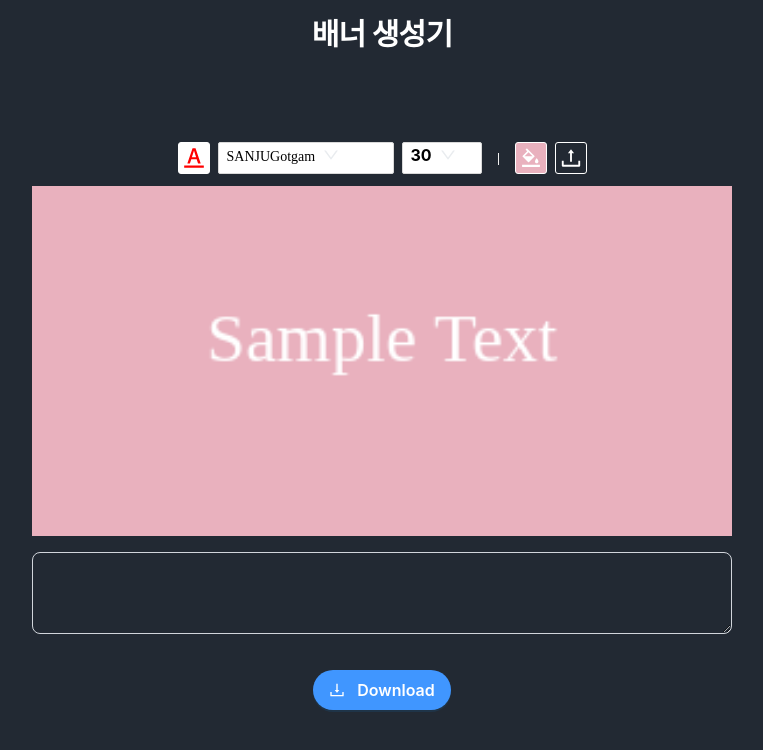
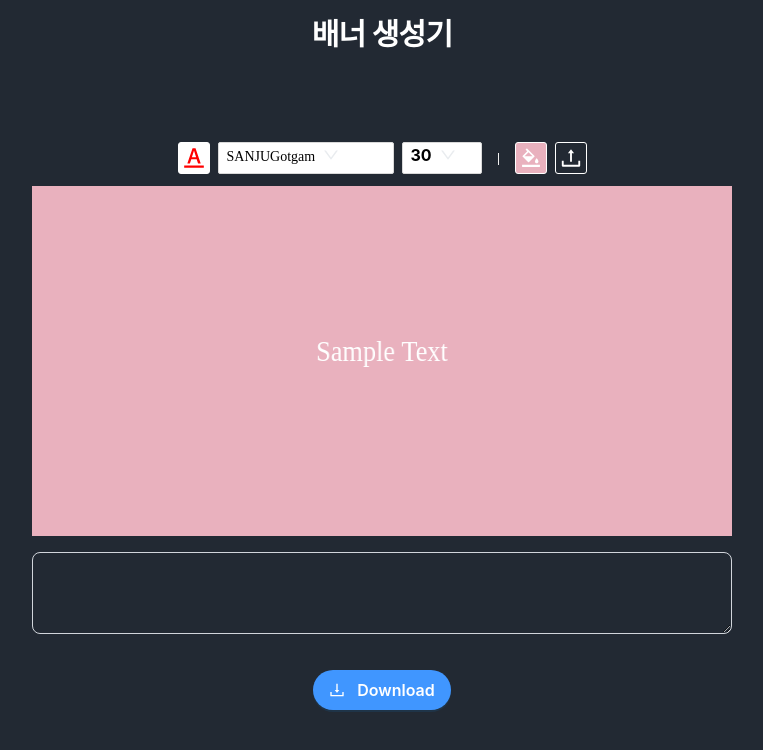
Before and after one commit to jaesin22/jjalmaker, a React (Create React App) app: page / in a window 1280 px wide. Shown: the top 750 px of the page, without its empty margins (258-1021 px from the left). Built offline with nearby package versions, Linux system fonts and the light colour scheme; a web font is replaced by a local one.

Commit message:
canvas 화질 개선

```diff
--- a/src/Func/Preview.js
+++ b/src/Func/Preview.js
@@ -85,6 +85,8 @@ const Preview = ({
     <div className="flex justify-center mt-3">
       <canvas
         ref={canvasRef}
+        width={800}
+        height={350}
         className="w-[350px] h-[200px] md:w-[550px] md:h-[275px] lg:w-[700px] lg:h-[350px]"
       />
     </div>
```
